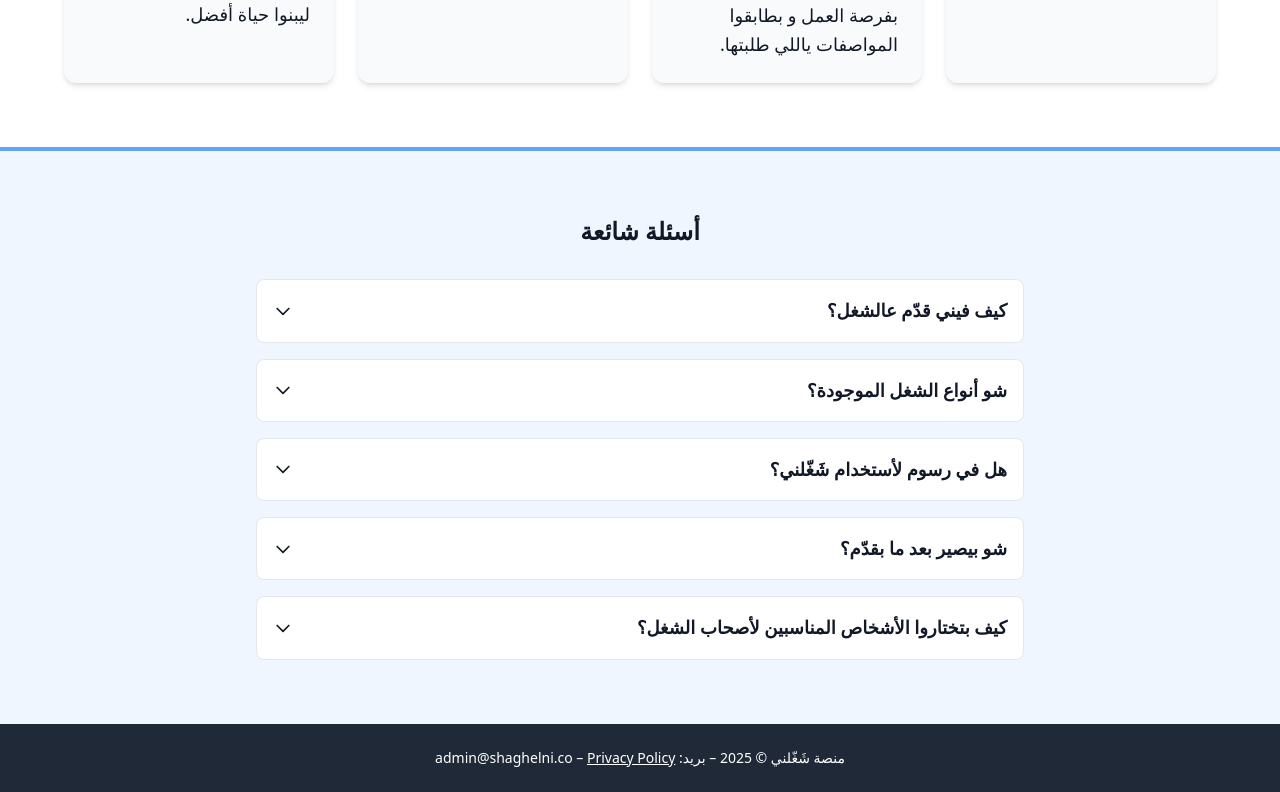
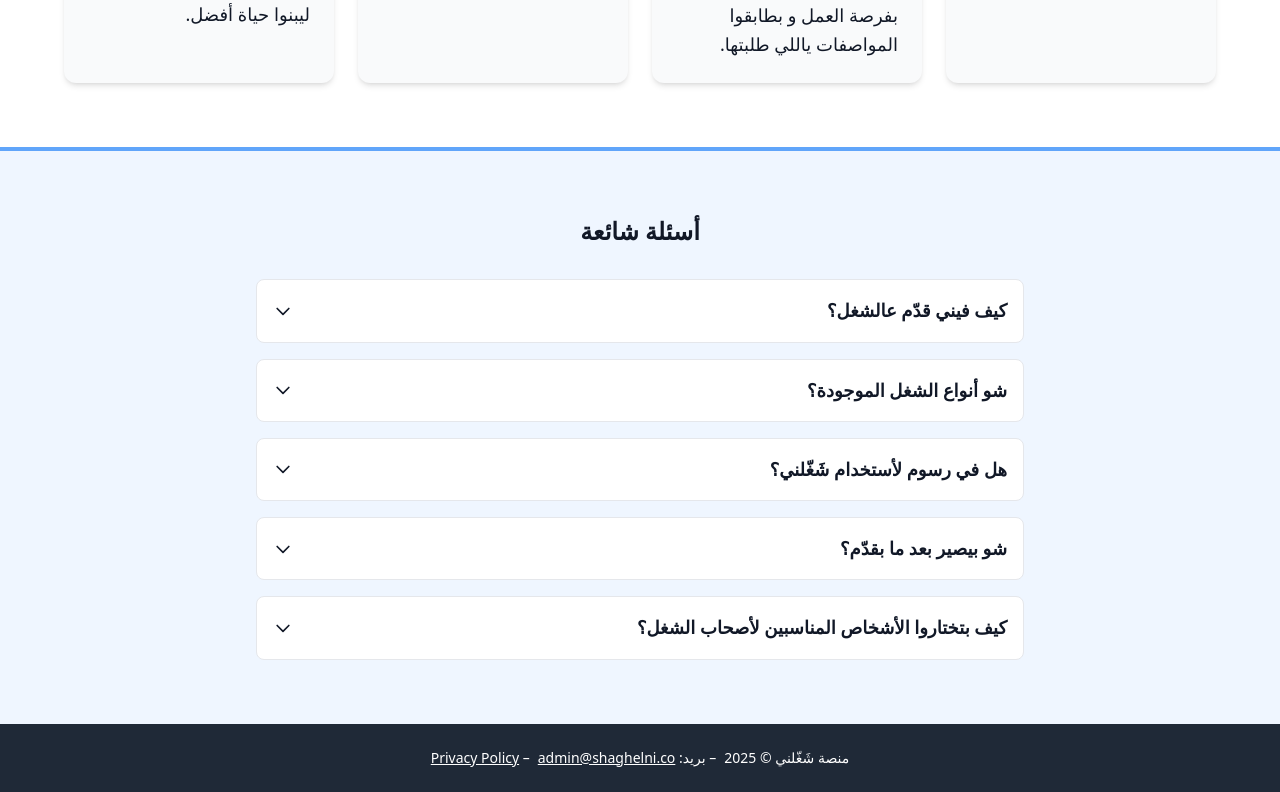
Before and after one commit to Zyadhanano/shaghelni-landing, a Next.js app: page / in a window 1280 px wide. Shown: the part 2791-3583 px from the top of the page. Built offline with nearby package versions, Linux system fonts and the light colour scheme.

Commit message:
Update index.js
fixing rtl order in footer

```diff
--- a/pages/index.js
+++ b/pages/index.js
@@ -333,10 +333,17 @@ const faqItems = [
 
 
       <footer className="bg-gray-800 text-white text-center py-6 text-sm">
-  منصة شَغّلني © 2025 – بريد: admin@shaghelni.co –{" "}
-  <a href="/privacy-policy" className="underline hover:text-gray-300">
-    Privacy Policy
-  </a>
+  <div className="flex flex-wrap items-center justify-center gap-2" dir="rtl">
+    <span>منصة شَغّلني © 2025</span>
+    <span>– بريد: <span dir="ltr">
+      <a href="mailto:admin@shaghelni.co" className="underline hover:text-gray-300">
+        admin@shaghelni.co
+      </a>
+    </span></span>
+    <span>– <a href="/privacy-policy" className="underline hover:text-gray-300" dir="ltr">
+      Privacy Policy
+    </a></span>
+  </div>
 </footer>
 
           {showModal && (
```
